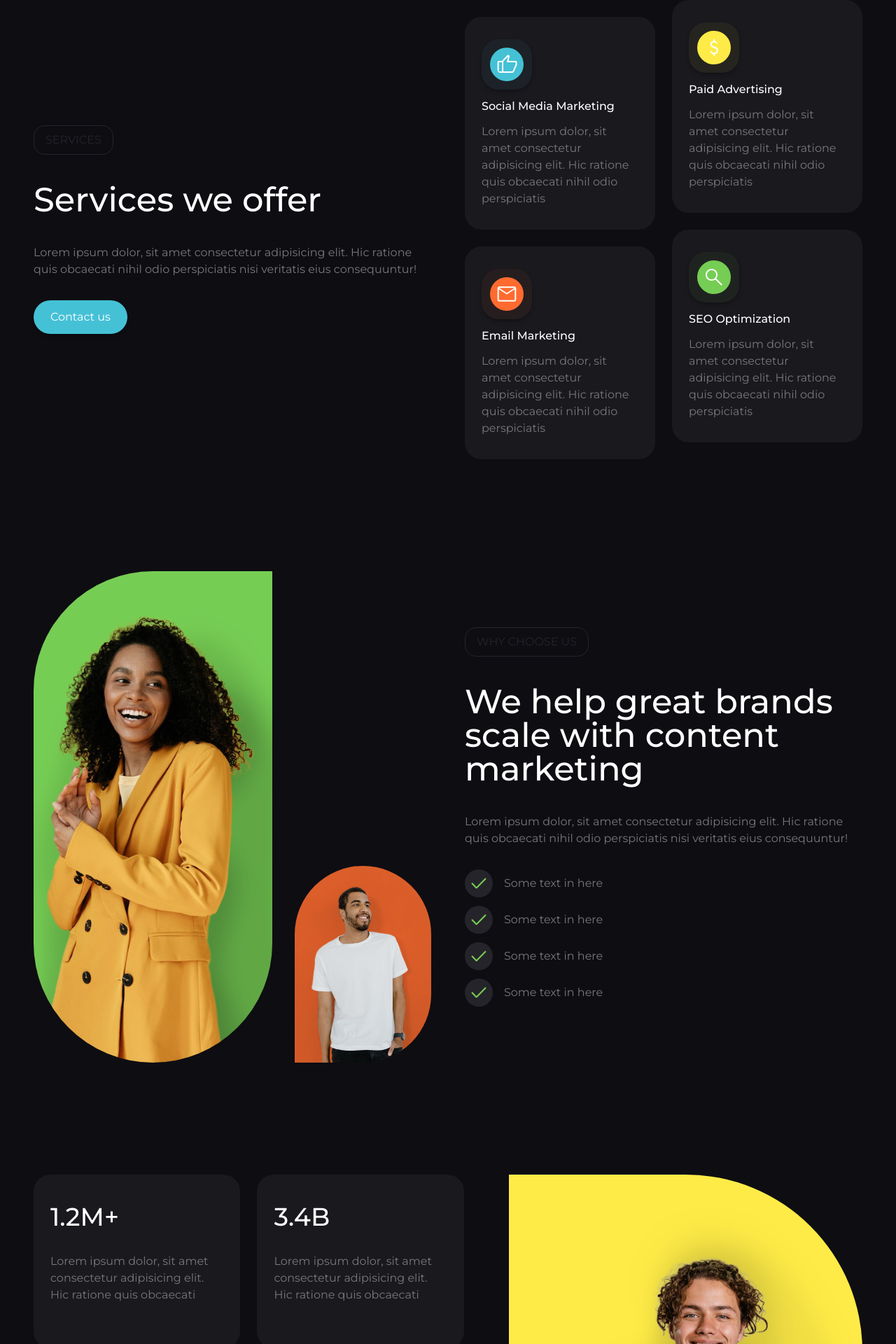
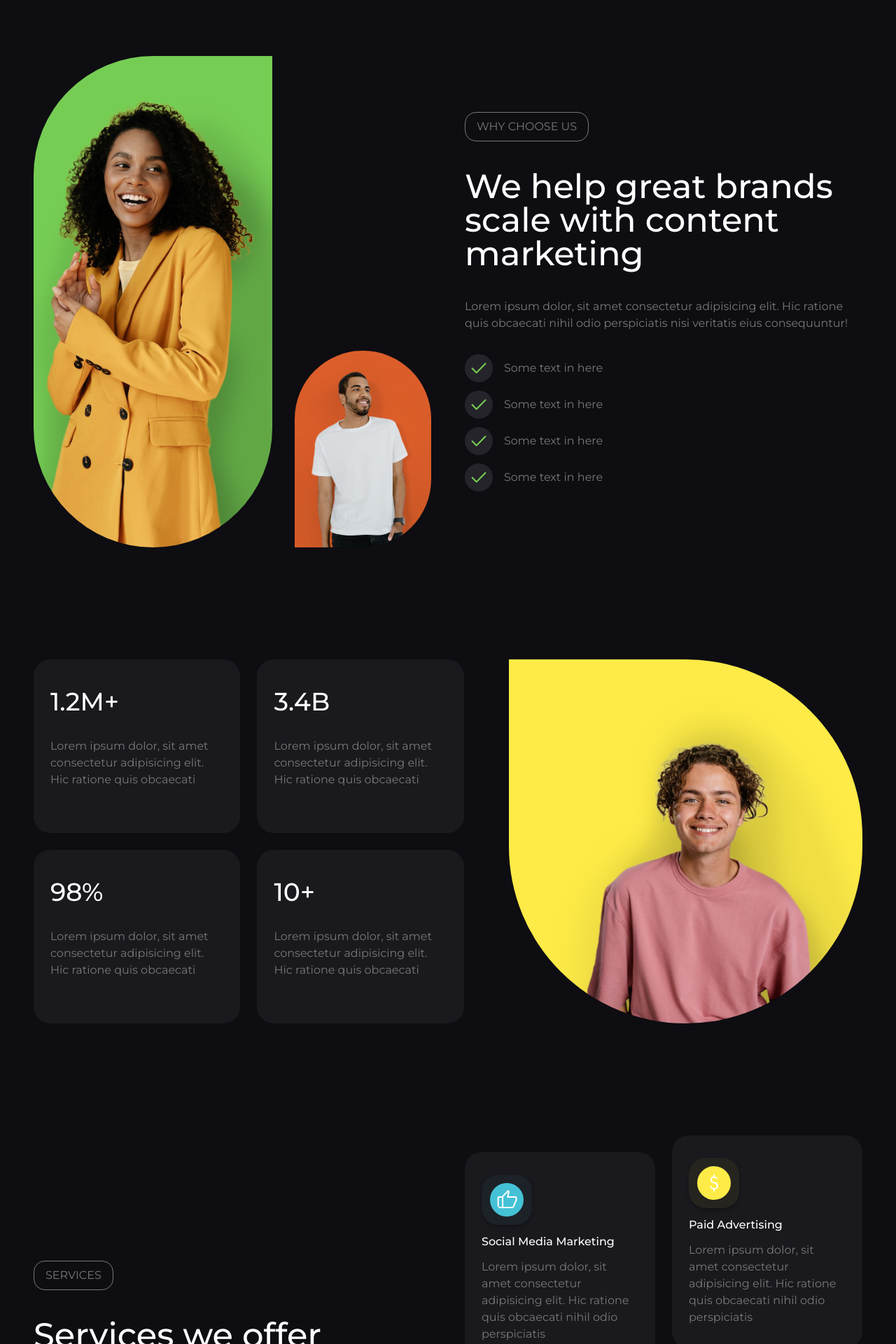
Before and after one commit to natalie-maks/marketing-landing-react-next, a Next.js app: page / in a window 1280 px wide. Shown: the part 880-2800 px from the top of the page at 70% size. Built offline with nearby package versions, Linux system fonts and the light colour scheme.

Commit message:
Created sections components, styled CallToAction component

```diff
--- a/components/About.jsx
+++ b/components/About.jsx
@@ -24,7 +24,7 @@ const About = () => {
           />
         </div>
         <div className="lg:w-1/2 lg:my-20">
-          <p className="py-2 px-4 rounded-2xl text-grey border-[1px] border-grey w-fit mb-10">
+          <p className="py-2 px-4 rounded-2xl text-lightgrey border-[1px] border-lightgrey w-fit mb-10">
             WHY CHOOSE US
           </p>
           <h2 className="text-5xl font-medium">
--- /dev/null
+++ b/components/Blog.jsx
@@ -0,0 +1,7 @@
+import React from "react";
+
+const Blog = () => {
+  return <section className="my-40">Blog</section>;
+};
+
+export default Blog;
--- /dev/null
+++ b/components/CallToAction.jsx
@@ -0,0 +1,26 @@
+import React from "react";
+
+const CallToAction = () => {
+  return (
+    <div className="bg-darkgrey py-12 px-12 rounded-3xl flex flex-col lg:flex-row items-center justify-around space-y-8 lg:space-y-0">
+      <div className="lg:w-1/2 max-w-[440px] flex flex-col">
+        <h2 className="text-4xl text-center pb-6 font-medium leading-tight">
+          Ready to start scaling your business now?
+        </h2>
+        <p className="text-center text-lg">
+          Lorem ipsum dolor, sit amet consectetur adipisicing elit. Hic ratione quis !
+        </p>
+      </div>
+      <div className="lg:w-1/2 max-w-[440px] flex flex-wrap justify-center gap-6">
+        <button className="text-white py-3 px-6 rounded-full bg-blue hover:translate-y-[-2px] shadow-md hover:shadow-darkblue">
+          Our services
+        </button>
+        <button className="text-white py-3 px-6 rounded-full bg-grey hover:translate-y-[-2px] shadow-md hover:shadow-darkgrey">
+          Contact us
+        </button>
+      </div>
+    </div>
+  );
+};
+
+export default CallToAction;
--- a/components/Services.jsx
+++ b/components/Services.jsx
@@ -9,7 +9,7 @@ const Services = () => {
   return (
     <section className="flex flex-col xl:flex-row items-center gap-12 my-20">
       <div className="xl:w-1/2">
-        <p className="py-2 px-4 rounded-2xl text-grey border-[1px] border-grey w-fit mb-10">
+        <p className="py-2 px-4 rounded-2xl text-lightgrey border-[1px] border-lightgrey w-fit mb-10">
           SERVICES
         </p>
         <h2 className="text-5xl font-medium">Services we offer</h2>
--- /dev/null
+++ b/components/Testimonials.jsx
@@ -0,0 +1,7 @@
+import React from "react";
+
+const Testimonials = () => {
+  return <section className="my-40">Testimonials</section>;
+};
+
+export default Testimonials;
--- a/pages/_document.js
+++ b/pages/_document.js
@@ -5,7 +5,7 @@ export default function Document() {
     <Html lang="en">
       <Head>
         <link rel="preconnect" href="https://fonts.googleapis.com" />
-        <link rel="preconnect" href="https://fonts.gstatic.com" crossorigin />
+        <link rel="preconnect" href="https://fonts.gstatic.com" crossOrigin />
         <link
           href="https://fonts.googleapis.com/css2?family=Montserrat:wght@300;400;500;600&display=swap"
           rel="stylesheet"
--- a/pages/index.js
+++ b/pages/index.js
@@ -1,13 +1,19 @@
 import Hero from "@/components/Hero";
 import About from "@/components/About";
 import Services from "@/components/Services";
+import Testimonials from "@/components/Testimonials";
+import Blog from "@/components/Blog";
+import CallToAction from "@/components/CallToAction";
 
 export default function Home() {
   return (
     <main className="container mx-auto px-4 md:px-12">
       <Hero />
+      <About />
       <Services />
-      <About />
+      <Testimonials />
+      <Blog />
+      <CallToAction />
       <div className="h-96"></div>
     </main>
   );
```
